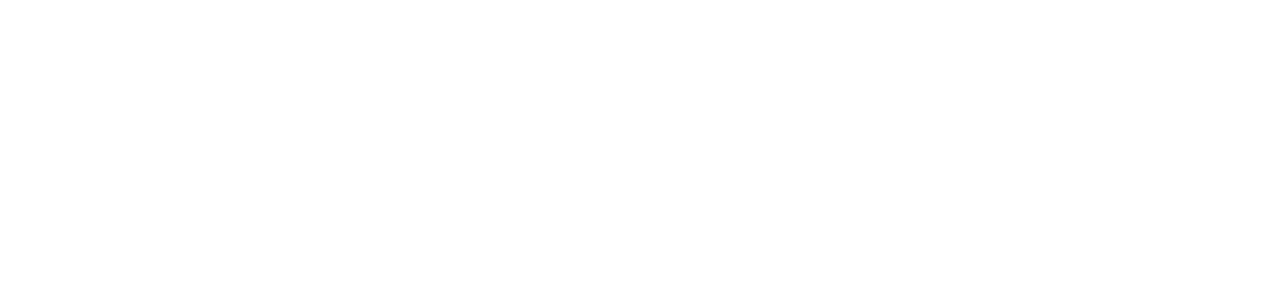
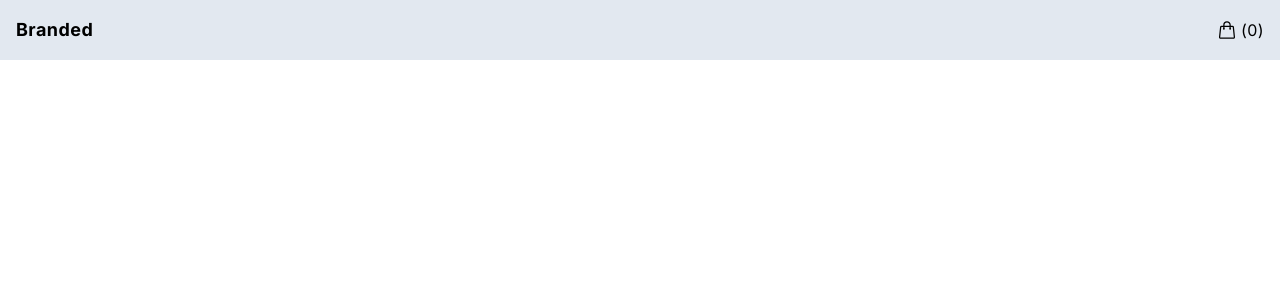
Before and after one commit to jallenmanaloto/product-listing, a Next.js app: page / in a window 1280 px wide. Shown: the top 300 px of the page. Built offline with nearby package versions, Linux system fonts and the light colour scheme.

Commit message:
feat: add Header component in main layout

```diff
--- a/src/app/layout.tsx
+++ b/src/app/layout.tsx
@@ -1,12 +1,13 @@
 import type { Metadata } from "next";
 import { Inter } from "next/font/google";
 import "./globals.css";
+import Header from "./_components/Header";
 
 const inter = Inter({ subsets: ["latin"] });
 
 export const metadata: Metadata = {
-  title: "Create Next App",
-  description: "Generated by create next app",
+  title: "Product Listing",
+  description: "This is a product listing.",
 };
 
 export default function RootLayout({
@@ -16,7 +17,10 @@
 }>) {
   return (
     <html lang="en">
-      <body className={inter.className}>{children}</body>
+      <body className={inter.className}>
+        <Header />
+        {children}
+      </body>
     </html>
   );
 }
```
